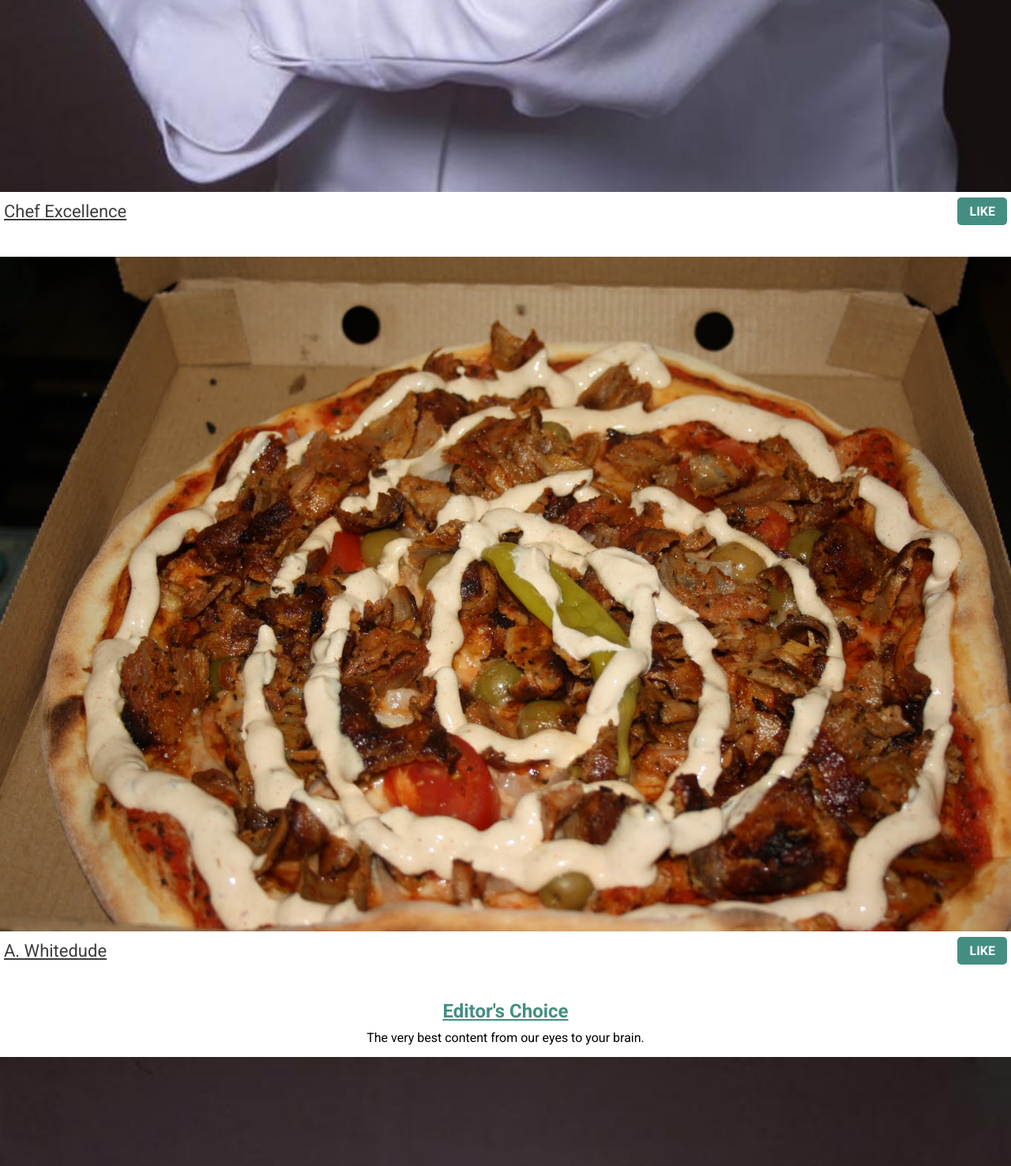
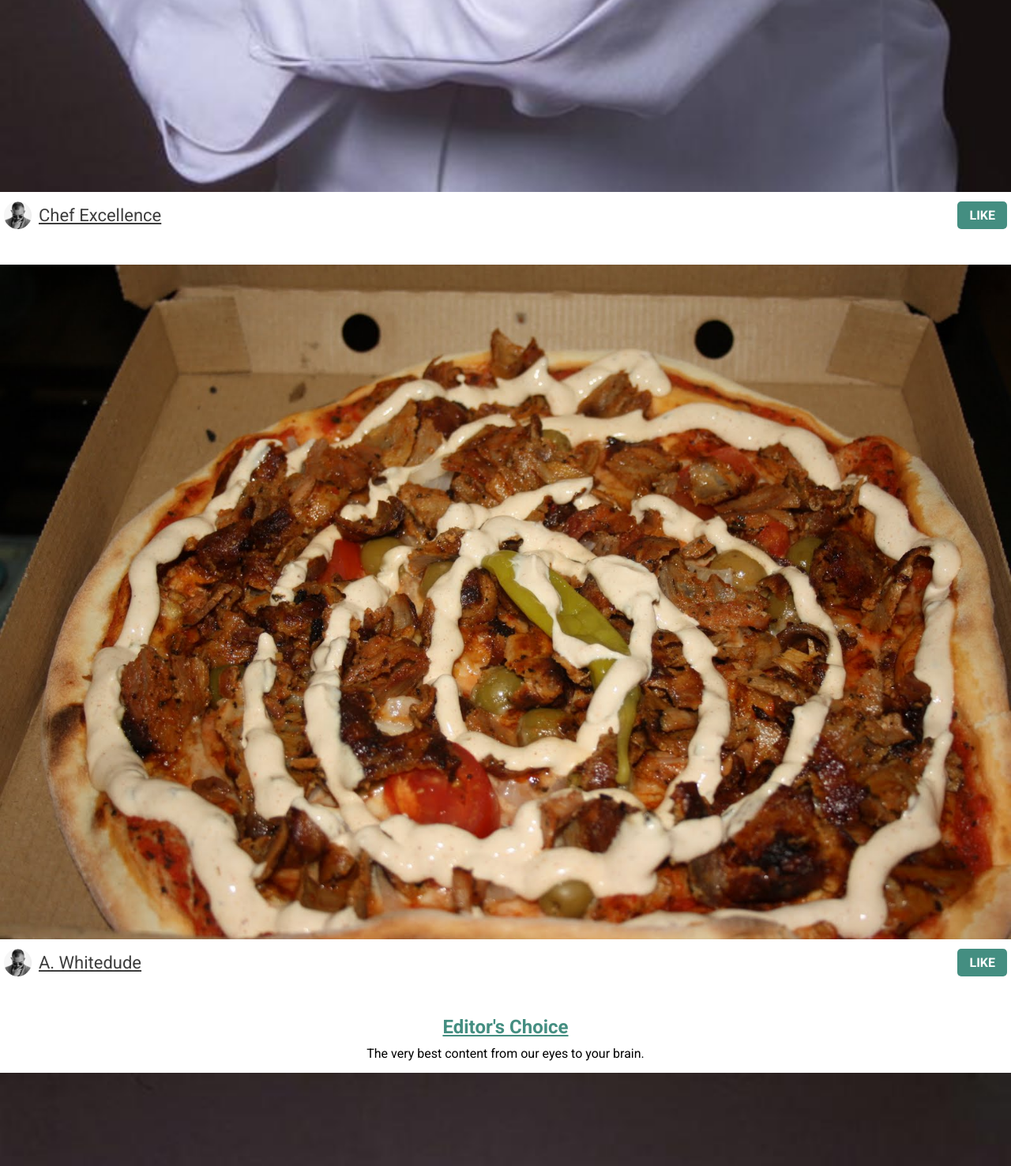
Before and after one commit to AxelTidehorn/The-wall, a PHP site: page / in a window 1280 px wide. Shown: the part 1842-3318 px from the top of the page at 79% size. Run offline with PHP 8.4, Linux system fonts and the light colour scheme.

Commit message:
Added profile thubnails

```diff
--- a/css/main.css
+++ b/css/main.css
@@ -111,9 +111,19 @@ img{
   color: rgb(61, 61, 61);
   font-size: 22px;
   transition: ease-in .3s;
+  vertical-align: middle;
 }
 .profilename:hover{
   color: rgb(91, 91, 91);
+}
+.profilepic{
+  display: inline-block;
+  vertical-align: middle;
+  margin-right: 5px;
+  width: 35px;
+  height: 35px;
+  border-radius: 50%;
+  overflow: hidden;
 }
 .likebtn{
   background-color: rgb(68, 142, 129);
--- a/index.php
+++ b/index.php
@@ -10,6 +10,7 @@
     <a href="#"><img src="imgs/An_Excellent_JPEG2.jpg" alt="an excellent picture"></a>
     <div class="actioncont">
       <div class="profilecont">
+        <a href="#" class="profilepic"><img src="imgs/axel.jpg" alt="profilepic"></a>
         <a class="profilename" href="LINK-TO-PROFILE">Chef Excellence</a>
       </div>
       <div class="buttoncont">
@@ -21,6 +22,7 @@
     <a href="#"><img src="imgs/kebabpizza.jpg" alt="an excellent picture"></a>
     <div class="actioncont">
       <div class="profilecont">
+        <a href="#" class="profilepic"><img src="imgs/axel.jpg" alt="profilepic"></a>
         <a class="profilename" href="LINK-TO-PROFILE">A. Whitedude</a>
       </div>
       <div class="buttoncont">
@@ -36,6 +38,7 @@
     <a href="#"><img src="imgs/An_Excellent_JPEG2.jpg" alt="an excellent picture"></a>
     <div class="actioncont">
       <div class="profilecont">
+        <a href="#" class="profilepic"><img src="imgs/axel.jpg" alt="profilepic"></a>
         <a class="profilename" href="LINK-TO-PROFILE">Chef Excellence</a>
       </div>
       <div class="buttoncont">
@@ -47,6 +50,7 @@
     <a href="#"><img src="imgs/kebabpizza.jpg" alt="an excellent picture"></a>
     <div class="actioncont">
       <div class="profilecont">
+        <a href="#" class="profilepic"><img src="imgs/axel.jpg" alt="profilepic"></a>
         <a class="profilename" href="LINK-TO-PROFILE">A. Whitedude</a>
       </div>
       <div class="buttoncont">
```
Also changed, not shown: imgs/axel.jpg (added).
